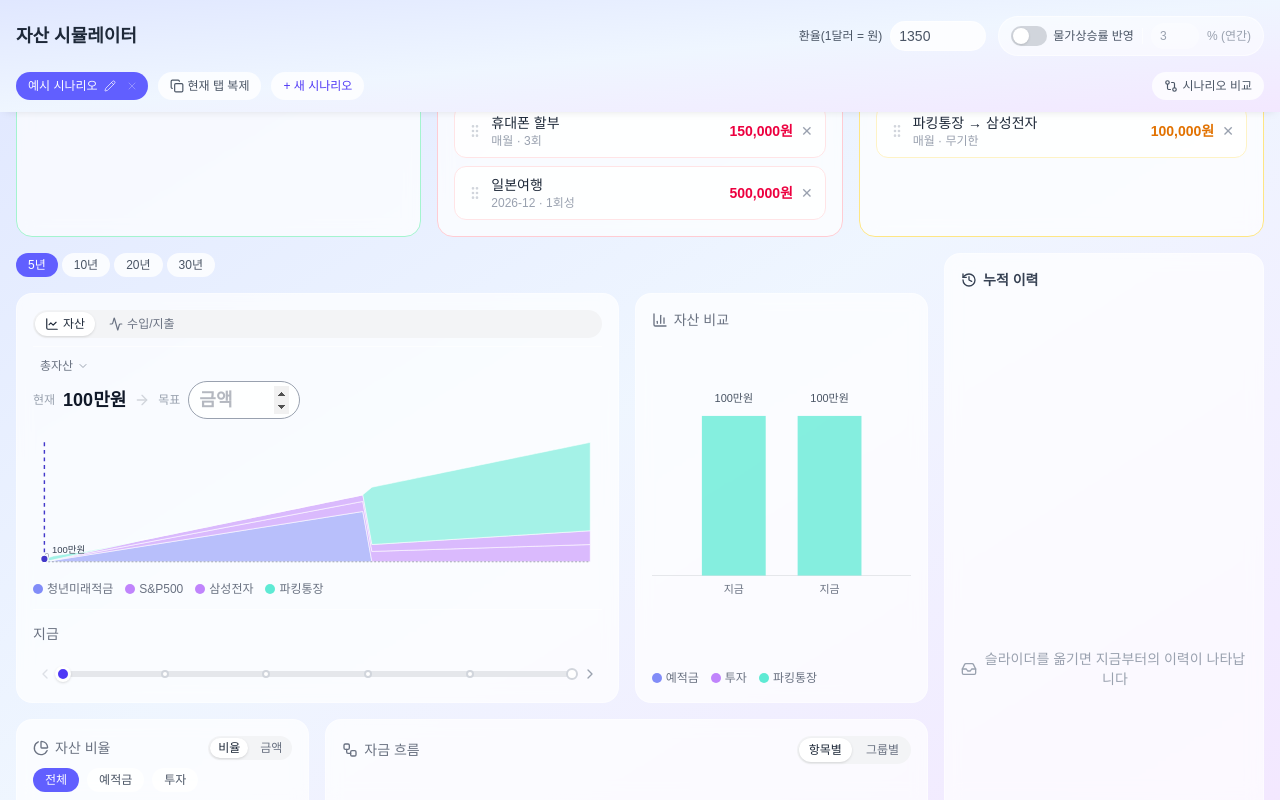
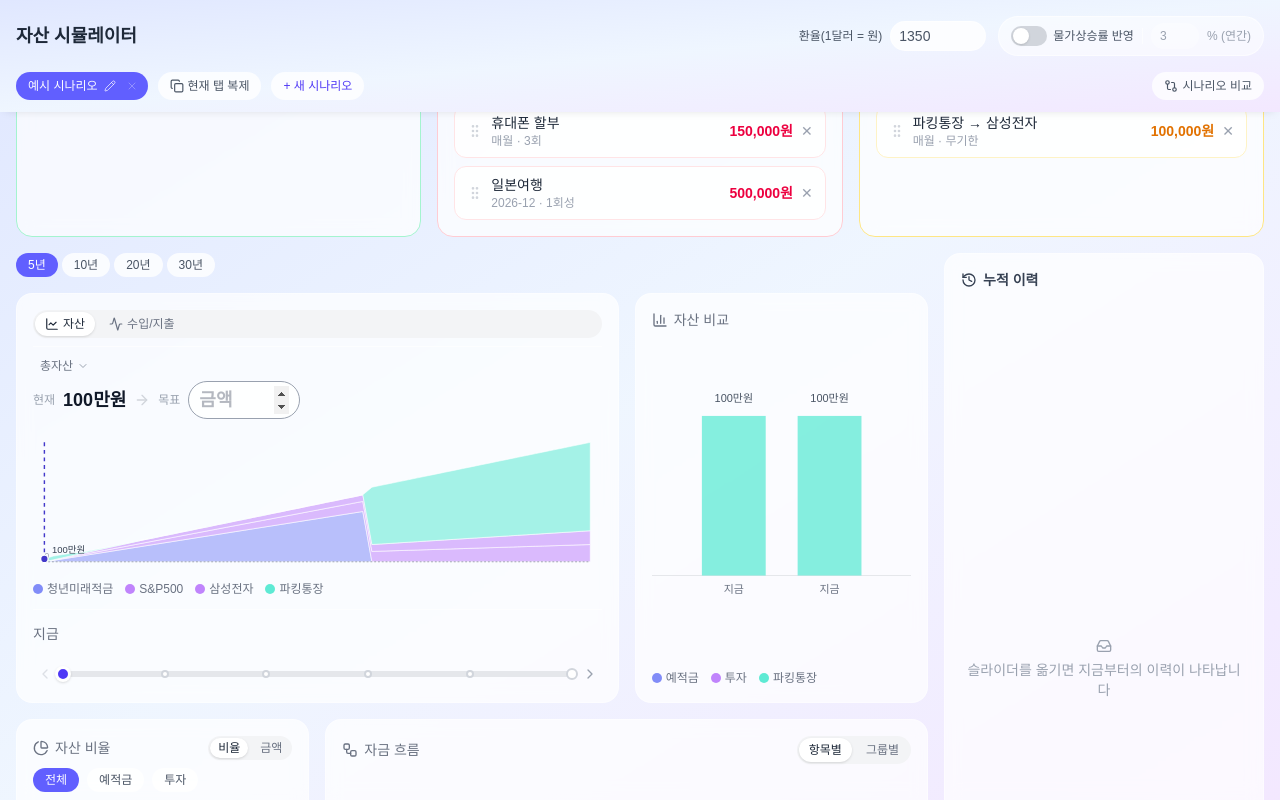
Before and after one commit to amaran-th/interactive-portfolio, a Next.js app: page /asset-simulator in a window 1280 px wide. Built offline with nearby package versions, Linux system fonts and the light colour scheme; a web font is replaced by a local one.

Commit message:
style: 누적 이력 빈 상태 placeholder를 아이콘-문구 세로 정렬로 변경
문구가 두 줄로 줄바꿈되면서 아이콘이 첫 줄에만 맞춰져 어색했음

```diff
--- a/app/(portfolio)/playground/_sections/Works/6_AssetSimulator/HistoryPanel.tsx
+++ b/app/(portfolio)/playground/_sections/Works/6_AssetSimulator/HistoryPanel.tsx
@@ -94,9 +94,9 @@ export default function HistoryPanel({
           <History className="h-4 w-4" /> 누적 이력
         </h3>
         <div className="flex flex-1 items-center justify-center">
-          <p className="flex items-center gap-1.5 text-center text-sm text-gray-400">
-            <Inbox className="h-4 w-4 shrink-0" /> 슬라이더를 옮기면 지금부터의
-            이력이 나타납니다
+          <p className="flex flex-col items-center gap-1.5 text-center text-sm text-gray-400">
+            <Inbox className="h-4 w-4 shrink-0" />
+            슬라이더를 옮기면 지금부터의 이력이 나타납니다
           </p>
         </div>
       </div>
```
